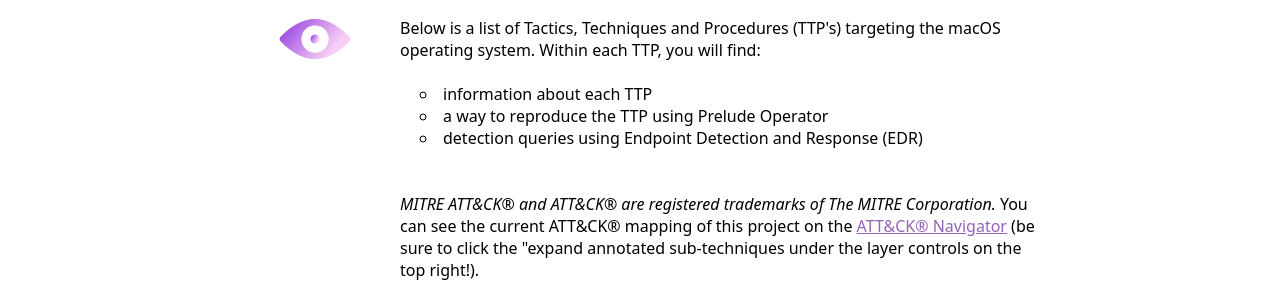
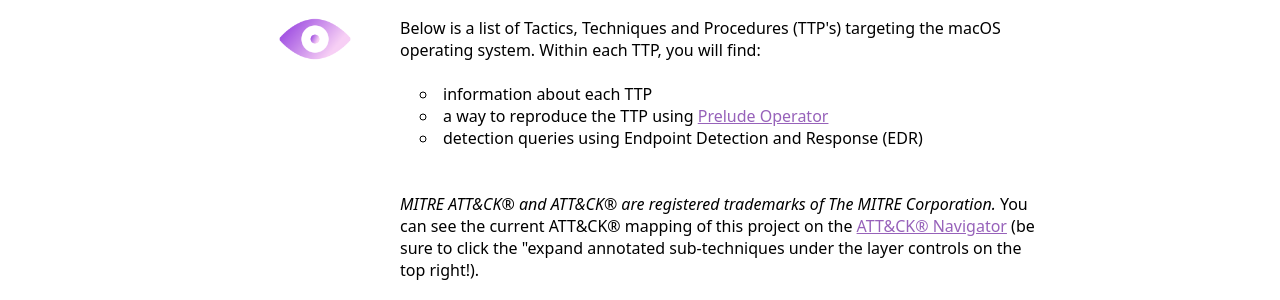
Before and after one commit to iThreatopedia/iThreatopedia.github.io, a Jekyll site: the page built from index.md, in a window 1280 px wide. Shown: the part 140-440 px from the top of the page. Built offline with Jekyll 4.4.1, drawn with Linux system fonts in a browser that asks for light colours; part of the change alters nothing that is shown.

```diff
--- a/index.md
+++ b/index.md
@@ -21,7 +21,7 @@ Below is a list of Tactics, Techniques and Procedures (TTP's) targeting the macO
 <br>
 <ul>
   <li>information about each TTP</li>
-  <li>a way to reproduce the TTP using Prelude Operator</li>
+  <li>a way to reproduce the TTP using <a href="https://www.prelude.org">Prelude Operator</a></li>
   <li>detection queries using Endpoint Detection and Response (EDR)</li>
 </ul>
 <br>
```
